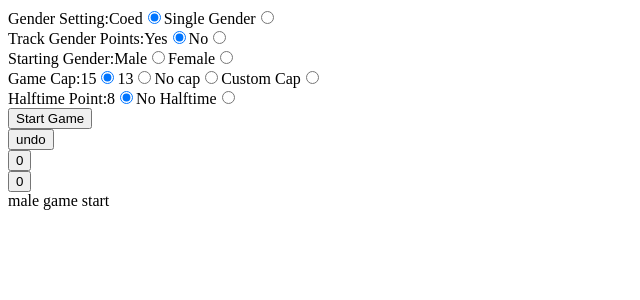
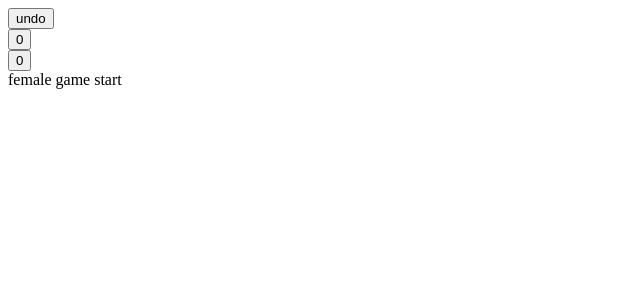
Before and after one commit to ChrisHuynh333/ultimate-scoreboard, a React (Create React App) app: page / in a window 1280 px wide. Both pictures are taken after a click on the button "Start Game". Shown: the top 300 px of the page, without its empty margins (0-640 px from the left). Built offline with nearby package versions, Linux system fonts and the light colour scheme.

Commit message:
Apply logic to show and hide modal and scores when appropriate
Set gameStartGender based on modal selection

```diff
--- a/src/GameStartModal.js
+++ b/src/GameStartModal.js
@@ -3,25 +3,25 @@
 // Cap 15 / 13 / No cap / Custom cap
 // Halftime dynamic / No halftime
 
-import React, {useState} from "react"
+import React, {useEffect, useState} from "react"
 import { useGlobalContext } from "./context"
 
 const GameStartModal = () => {
-    const {coed, setCoed, trackingGender, setTrackingGender, setFirstPointGender, halftimePoint, setHalftimePoint} = useGlobalContext()
+    const {coed, setCoed, trackingGender, setTrackingGender, firstPointGender, setFirstPointGender, halftimePoint, setHalftimePoint, isGameStartModalOpen, setIsGameStartModalOpen} = useGlobalContext()
     const [customCap, setCustomCap] = useState(false)
 
 
     const handleSubmit = (e) => {
         e.preventDefault()
+        setIsGameStartModalOpen(false)
     }
 
     const handleScoreChange = (e) => {
         setHalftimePoint(e.target.value)
     }
 
-
     return (
-        <div>
+        <div className={isGameStartModalOpen ? "active" : "not-active"}>
             <form onSubmit={handleSubmit}>
                 <div>
                     <span>
--- a/src/Score.js
+++ b/src/Score.js
@@ -3,10 +3,11 @@ import { useGlobalContext } from './context'
 import data from './data'
 
 const Score = () => {
-    const {totalScore, setTotalScore, genderStatus, setGenderStatus, coed, firstPointGender} = useGlobalContext();
+    const {totalScore, setTotalScore, genderStatus, setGenderStatus, coed, firstPointGender, isGameStartModalOpen} = useGlobalContext();
     const [genderCounter, setGenderCounter] = useState(0)
     const [pointsLog, setPointsLog] = useState([{points: totalScore, genderCounter}])
     const [firstRender, setFirstRender] = useState(true)
+    const [genderData, setGenderData] = useState([])
     const isUndo = useRef(false)
     const halfTimePoint = useRef(0)
     const halfTimeHappened = useRef(false)
@@ -22,19 +23,19 @@ const Score = () => {
 
     const checkGender = (count) => {
         if(totalScore[0] === 0 && totalScore[1] === 0) {
-            setGenderStatus(...[data[0]])
+            setGenderStatus(...[genderData[0]])
             setGenderCounter(2)
         }
         else if((totalScore[0] === 8 && totalScore[1] < 8) || (totalScore[0] < 8 && totalScore[1] === 8)) {
             if (!halfTimeHappened.current) {
                 halfTimePoint.current = pointsLog.length
-                setGenderStatus(...[data[1]])
+                setGenderStatus(...[genderData[1]])
                 setGenderCounter(4)
                 if(!isUndo.current) {
                     halfTimeHappened.current = true
                 }
             } else {
-                setGenderStatus(...[data[genderCounter]])
+                setGenderStatus(...[genderData[genderCounter]])
                 setGenderCounter(genderCounter + 1)
                 if (count > 4) {
                     setGenderCounter(2);
@@ -42,7 +43,7 @@ const Score = () => {
             }
         }
         else {
-            setGenderStatus(...[data[genderCounter]])
+            setGenderStatus(...[genderData[genderCounter]])
             setGenderCounter(genderCounter + 1)
             if (count > 4) {
                 setGenderCounter(2);
@@ -69,7 +70,7 @@ const Score = () => {
 
         if(pointsLog.length === halfTimePoint.current + 2) {
             halfTimeHappened.current = false
-            setGenderStatus([data[1]])
+            setGenderStatus([genderData[1]])
         }
         if (!isUndo.current) {
             isUndo.current = true
@@ -84,9 +85,20 @@ const Score = () => {
         setFirstRender(false)
     },[totalScore])
 
+    useEffect(() => {
+        let correctData = []
+        if(firstPointGender === 'male') {
+            correctData = data[0]
+        } else {
+            correctData = data[1]
+        }
+        setGenderData(correctData)
+        setGenderStatus(correctData[0])
+        console.log(correctData[0])
+    }, [isGameStartModalOpen])
 
     return (
-        <div>
+        <div className={isGameStartModalOpen ? "not-active" : "active"}>
             <button onClick={() => undoAction()}>undo</button>
             <div className='score-container'>
                 {totalScore.map((score, index) => {
--- a/src/context.js
+++ b/src/context.js
@@ -4,10 +4,11 @@ const AppContext = React.createContext()
 const AppProvider = ({ children }) => {
     const [totalScore, setTotalScore] = useState([0, 0])
     const [coed, setCoed] = useState(true)
-    const [firstPointGender, setFirstPointGender] = useState('male')
-    const [genderStatus, setGenderStatus] = useState({gender: 'male', point: 'game start'})
+    const [firstPointGender, setFirstPointGender] = useState(null)
+    const [genderStatus, setGenderStatus] = useState({gender: 'male', point: 1})
     const [trackingGender, setTrackingGender] = useState(true)
     const [halftimePoint, setHalftimePoint] = useState(15)
+    const [isGameStartModalOpen, setIsGameStartModalOpen] = useState(true)
 
 
   return <AppContext.Provider value={{
@@ -22,7 +23,9 @@ const AppProvider = ({ children }) => {
       trackingGender,
       setTrackingGender,
       halftimePoint,
-      setHalftimePoint
+      setHalftimePoint,
+      isGameStartModalOpen,
+      setIsGameStartModalOpen
     }}>{children}</AppContext.Provider>
 }
 export const useGlobalContext = () => {
--- a/src/data.js
+++ b/src/data.js
@@ -1,4 +1,5 @@
 const data = [
+    [
         {
             gender: 'male',
             point: 'game start'
@@ -23,6 +24,33 @@ const data = [
             gender: 'male',
             point: 2
         }
+    ],
+    [
+        {
+            gender: 'female',
+            point: 'game start'
+        },
+        {
+            gender: 'male',
+            point: 'halftime point'
+        },
+        {
+            gender: 'male',
+            point: 1
+        },
+        {
+            gender: 'male',
+            point: 2
+        },
+        {
+            gender: 'female',
+            point: 1
+        },
+        {
+            gender: 'female',
+            point: 2
+        }
+    ]
 ]
 
 export default data
```
Lines whose indentation alone changed are shown as unchanged.
